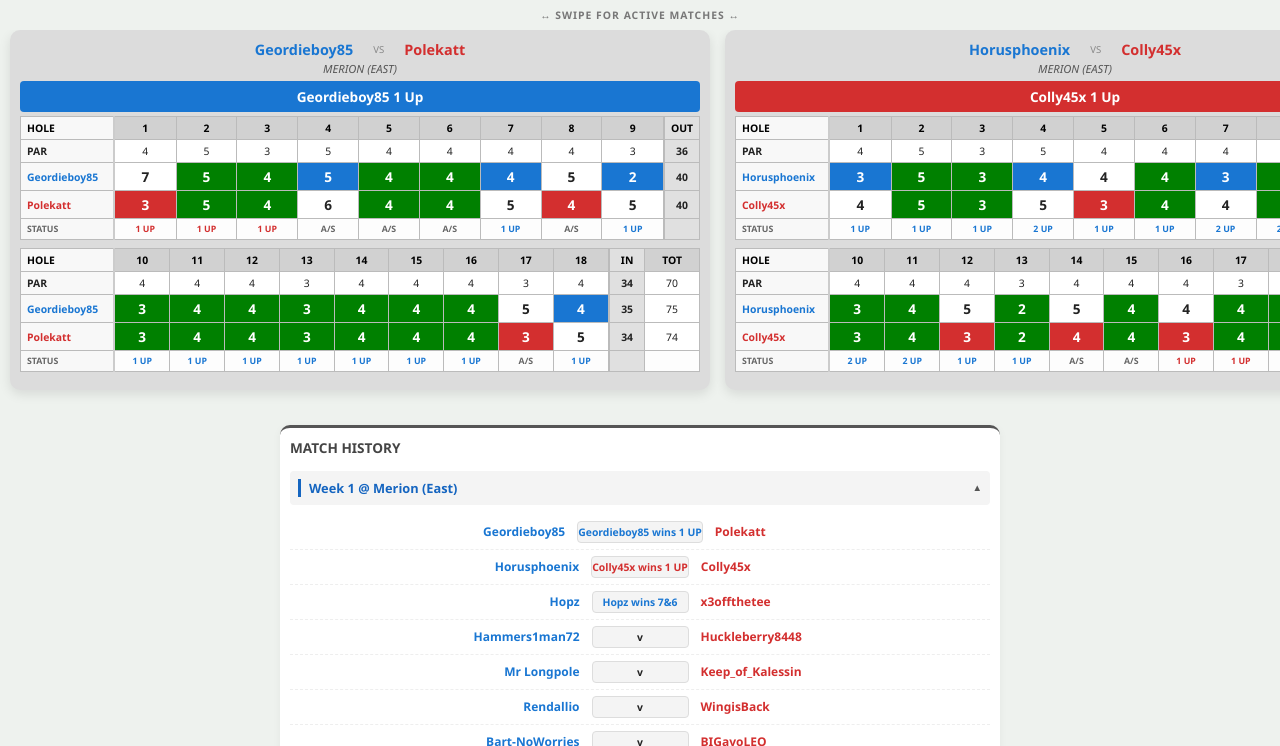
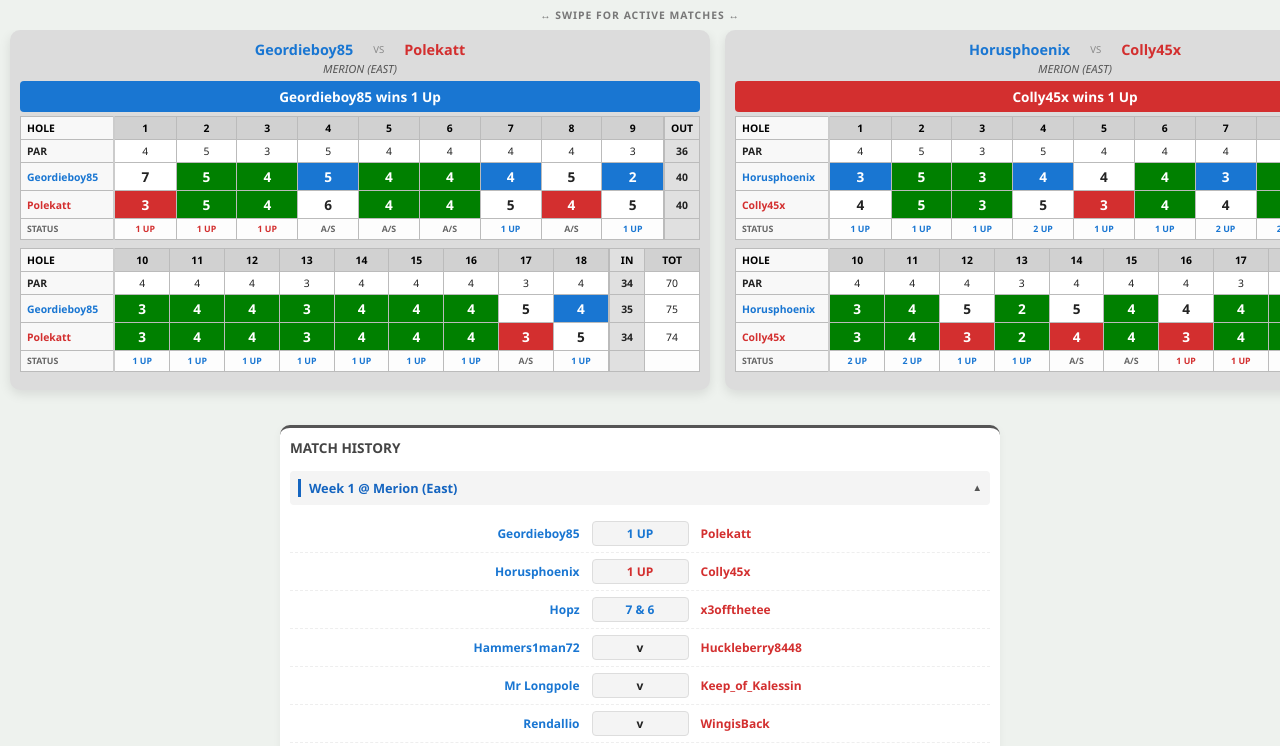
Before and after one commit to lst-2k/matchplayseason3, a plain HTML site: page index.html in a window 1280 px wide. Shown: the part 453-1199 px from the top of the page. Drawn offline with Linux system fonts and the light colour scheme.

Commit message:
Add files via upload

```diff
--- a/index.html
+++ b/index.html
@@ -142,7 +142,7 @@ function renderMatches(matches) {
         let bTxt = "Match Pending", bCol = "#555";
         if (m.walkover) {
             const winner = m.walkover === 'p1' ? m.p1Name : m.p2Name;
-            bTxt = `WALKOVER: ${winner}`;
+            bTxt = `${winner} wins W/O`; // Updated format
             bCol = "#777";
         } else {
             let p1S = 0, lastH = 0;
@@ -155,7 +155,9 @@ function renderMatches(matches) {
                 else {
                     const abs = Math.abs(p1S), rem = 18 - lastH;
                     const winner = p1S > 0 ? m.p1Name : m.p2Name;
-                    bTxt = (abs > rem) ? (rem === 0 ? `${winner} 1 Up` : `${winner} ${abs} & ${rem}`) : `${winner} ${abs} Up`;
+                    // Updated string format to include "wins"
+                    const scoreStr = (abs > rem) ? (rem === 0 ? `1 Up` : `${abs} & ${rem}`) : `${abs} Up`;
+                    bTxt = `${winner} wins ${scoreStr}`;
                     bCol = p1S > 0 ? "var(--p1-color)" : "var(--p2-color)";
                 }
             }
@@ -267,11 +269,12 @@ function renderHistory(history) {
         const labelText = w.label || "";
         const labelLower = labelText.toLowerCase();
 
-        // Match types for styling
+        // Define match types for styling[cite: 1]
         const isSemi = labelLower.includes("semi");
         const isPlayOff = labelLower.includes("play off");
         const isFinal = labelLower.includes("final") && !isSemi;
 
+        // Determine bar style based on your requirements[cite: 1]
         let barStyle = "";
         let labelStyle = "";
 
@@ -279,7 +282,7 @@ function renderHistory(history) {
             barStyle = "background: silver; color: black;";
             labelStyle = "color: black; border-left-color: #555;";
         } else if (isPlayOff) {
-            barStyle = "background: #cd7f32; color: white;";
+            barStyle = "background: #cd7f32; color: white;"; // Bronze color
             labelStyle = "color: white; border-left-color: white;";
         } else if (isFinal) {
             barStyle = "background: #222; color: gold;";
@@ -292,10 +295,8 @@ function renderHistory(history) {
 
         let matchesHtml = w.results.map(r => {
             let resTxt = "v", resCls = "";
-
             if (r.walkover) {
-                const winner = r.walkover === 'p1' ? r.p1 : r.p2;
-                resTxt = `${winner} wins W/O`;
+                resTxt = "W / O";
                 resCls = r.walkover === 'p1' ? "p1-txt" : "p2-txt";
             } else {
                 let diff = 0, played = false, last = 0;
@@ -304,24 +305,19 @@ function renderHistory(history) {
                     if(!isNaN(v1) && !isNaN(v2)) { played = true; last = i+1; if(v1 < v2) diff++; else if(v2 < v1) diff--; }
                 }
                 if(played) {
-                    if(diff === 0) {
-                        resTxt = "All Square";
-                        resCls = "tie-txt";
-                    } else {
+                    if(diff === 0) { resTxt = "A / S"; resCls = "tie-txt"; }
+                    else {
                         const abs = Math.abs(diff), rem = 18 - last;
-                        const scoreStr = (abs > rem) ? (rem === 0 ? "1 UP" : `${abs}&${rem}`) : `${abs} UP`;
-                        const winnerName = diff > 0 ? r.p1 : r.p2;
-                        resTxt = `${winnerName} wins ${scoreStr}`;
+                        resTxt = (abs > rem) ? (rem === 0 ? "1 UP" : `${abs} & ${rem}`) : `${abs} UP`;
                         resCls = diff > 0 ? "p1-txt" : "p2-txt";
                     }
                 }
             }
-            return `
-                <div class="hist-match-row">
-                    <div class="hist-player-left p1-txt">${r.p1}</div>
-                    <div class="hist-result-center ${resCls}" style="font-size: 0.65rem; font-weight: bold; white-space: nowrap;">${resTxt}</div>
-                    <div class="hist-player-right p2-txt">${r.p2}</div>
-                </div>`;
+            return `<div class="hist-match-row">
+                <div class="hist-player-left p1-txt">${r.p1}</div>
+                <div class="hist-result-center ${resCls}">${resTxt}</div>
+                <div class="hist-player-right p2-txt">${r.p2}</div>
+            </div>`;
         }).join('');
 
         return `
```
